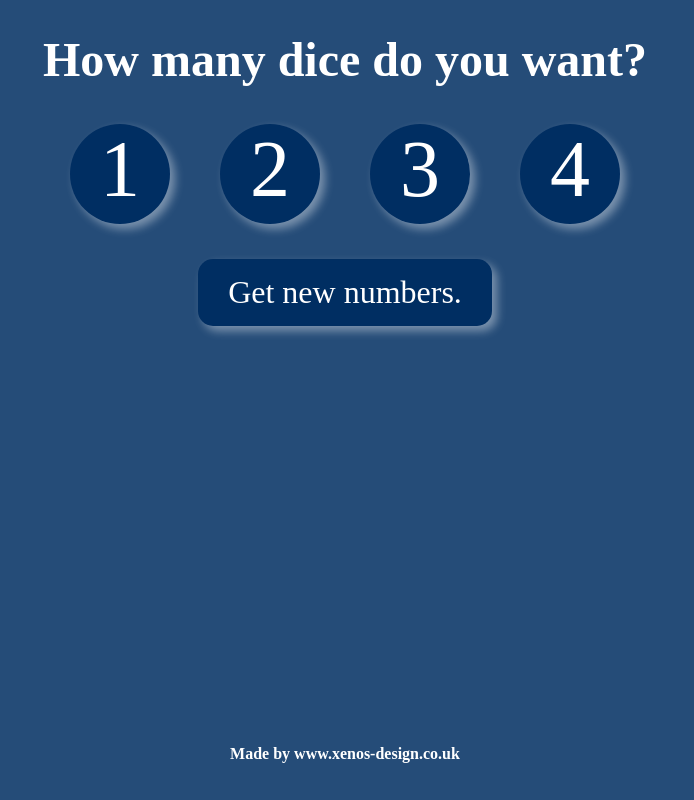
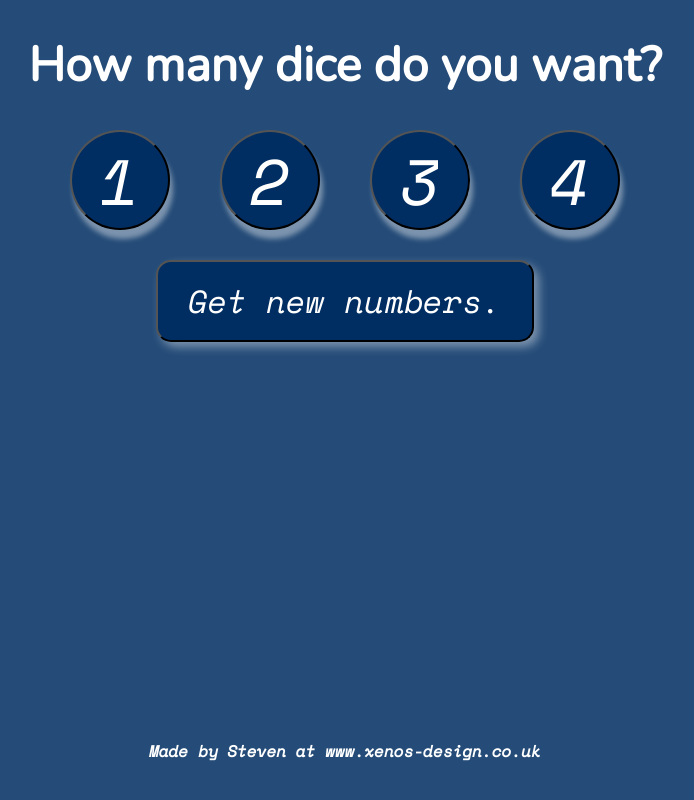
Before and after one commit to wookiehunter/dice, a plain HTML site: page index.html in a window 1280 px wide. Shown: the whole page, without its empty margins (295-989 px from the left). Drawn offline with nearby package versions, Linux system fonts and the light colour scheme.

Commit message:
HTML and CSS updated

```diff
--- a/index.html
+++ b/index.html
@@ -14,21 +14,21 @@
     <!-- Dice Buttons -->
     <h1 class="text">How many dice do you want?</h1>
     <div class="btn-container">
-        <div class="btn" id="dice-1">1</div>
-        <div class="btn" id="dice-2">2</div>
-        <div class="btn" id="dice-3">3</div>
-        <div class="btn" id="dice-4">4</div>
+        <button class="btn" id="dice-1">1</button>
+        <button class="btn" id="dice-2">2</button>
+        <button class="btn" id="dice-3">3</button>
+        <button class="btn" id="dice-4">4</button>
     </div>
     <!-- Reload Button -->
     <div class="reload-container">
-        <div class="reload-btn" id="reload">Get new numbers.</div>
+        <button class="reload-btn" id="reload">Get new numbers.</button>
     </div>
     <!-- Dice -->
     <div class="dice-container" id="dice-container">
 
     </div>
     <div class="xenos">
-        <h6>Made by <a href="https://www.xenos-design.co.uk">www.xenos-design.co.uk</a></h6>
+        <h6>Made by Steven at <a href="https://www.xenos-design.co.uk">www.xenos-design.co.uk</a></h6>
     </div>
 
     <!-- Project Script -->
--- a/style.css
+++ b/style.css
@@ -1,14 +1,17 @@
 /* Add Font Imports Here */
+@import url('https://fonts.googleapis.com/css2?family=Nunito&family=Space+Mono:ital@1&display=swap');
 
 /* Body Styling */
 body {
     background-color: #002e62da;
+    font-family: 'Space Mono', monospace;
 }
 
 h1 {
     text-align: center;
     color: #fff;
     font-size: 3rem;
+    font-family: 'Nunito', sans-serif;
 }
 
 .btn-container {
@@ -16,7 +19,6 @@ h1 {
     justify-content: center;
     align-items: center;
     min-width: 80vw;
-    min-height: 110px;
     margin-top: 30px;
 }
 
@@ -28,13 +30,20 @@ h1 {
     text-align: center;
     border-radius: 50%;
     cursor: pointer;
-    font-size: 5rem;
+    font-size: 4rem;
     margin: 0 25px;
-    box-shadow: 5px 5px 10px rgba(  255, 255, 255, 0.4);
+    font-family: inherit;
+    box-shadow: 3px 9px 5px rgba(  255, 255, 255, 0.4);
 }
 
 .btn:hover, .reload-btn:hover {
     color: goldenrod;
+}
+
+.btn:focus, .reload-btn:focus {
+    outline: none;
+    transform: translateY(5px);
+    box-shadow: none;
 }
 
 .reload-container {
@@ -53,6 +62,7 @@ h1 {
     color: #fff;
     background-color: #002e62;
     text-align: center;
+    font-family: inherit;
     cursor: pointer;
     box-shadow: 5px 5px 10px rgba(  255, 255, 255, 0.4);
 }
```
Also changed, not shown: script.js (+5 -5 lines).
